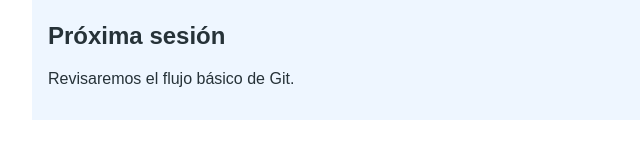
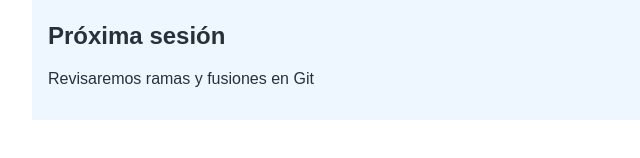
Before and after one commit to DSeoaneM/practica-deshacer-git, a plain HTML site: page index.html in a window 1280 px wide. Shown: the part 154-312 px from the top of the page, 228-868 px from the left. Drawn offline with Linux system fonts and the light colour scheme.

Commit message:
docs: actualiza el contenido de la próxima sesión

```diff
--- a/index.html
+++ b/index.html
@@ -11,7 +11,7 @@
             <p>Materiales y avisos del curso.</p>
             <section class="aviso">
                 <h2>Próxima sesión</h2>
-                <p>Revisaremos el flujo básico de Git.</p>
+                <p> Revisaremos ramas y fusiones en Git</p>
             </section>
         </main>
     </body>
```
